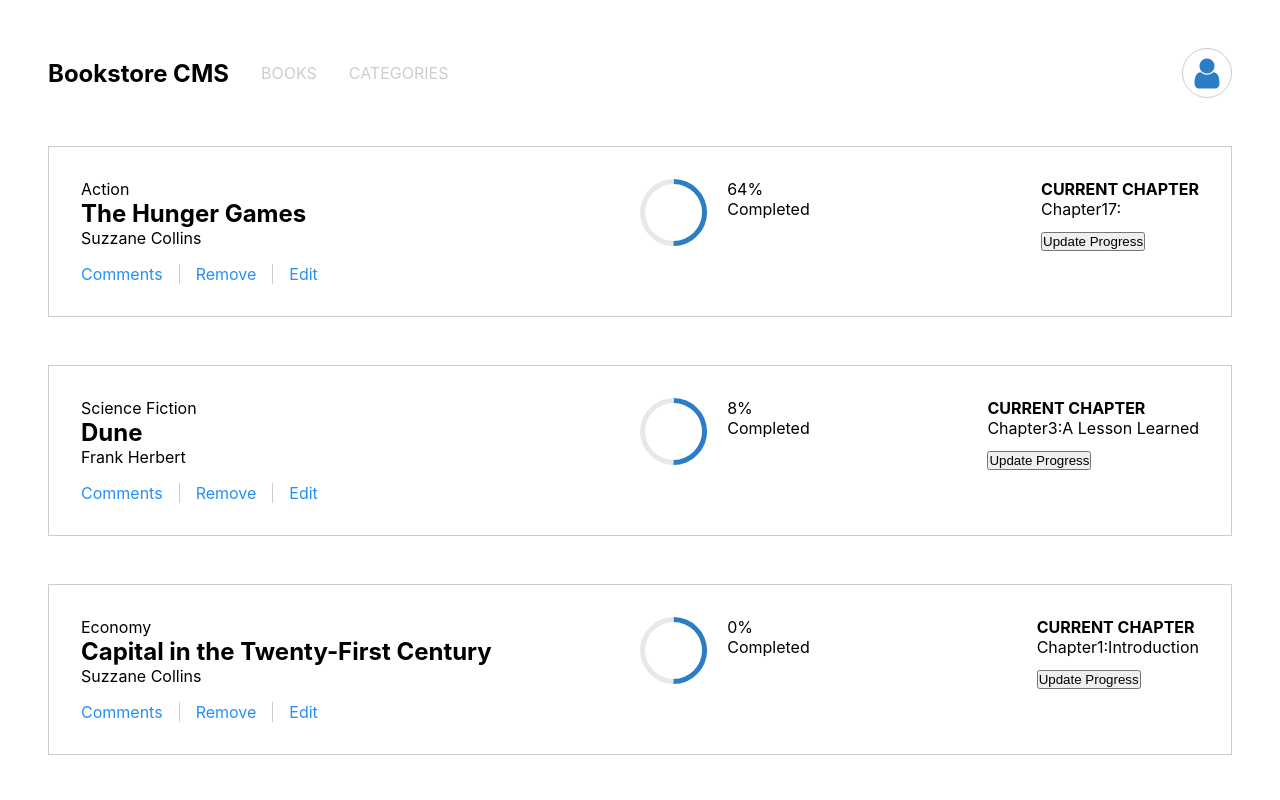
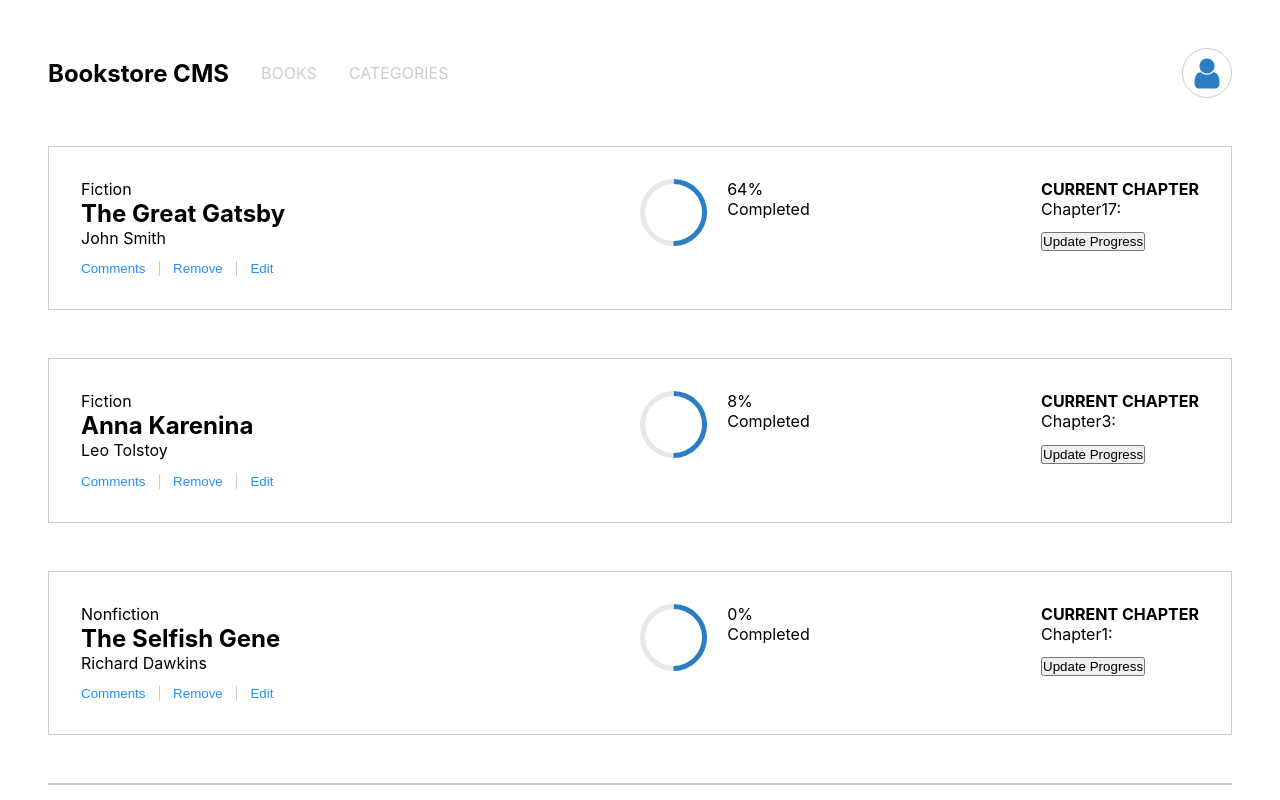
Before and after one commit to lenkon/bookstore, a React (Create React App) app: page /books in a window 1280 px wide. Shown: the top 800 px of the page. Built offline with nearby package versions, Linux system fonts and the light colour scheme.

Commit message:
Use redux in the react components

```diff
--- a/package.json
+++ b/package.json
@@ -18,6 +18,7 @@
     "react-redux": "^8.0.5",
     "react-router-dom": "^6.8.2",
     "react-scripts": "5.0.1",
+    "uuid": "^9.0.0",
     "web-vitals": "^2.1.4"
   },
   "scripts": {
--- a/src/App.css
+++ b/src/App.css
@@ -107,18 +107,21 @@ form input[type=text] {
   width: 50%;
 }
 
-.interactions li {
+.interactions li button {
+  cursor: pointer;
+  border: none;
   color: var(--blue);
+  background-color: #fff;
   margin-top: 1em;
   padding-right: 1em;
 }
 
-.interactions li:nth-of-type(2n) {
+.interactions li:nth-of-type(2n) button {
   border-left: 1px solid var(--gray);
   border-right: 1px solid var(--gray);
 }
 
-.interactions li:nth-of-type(2n),
-.interactions li:last-child {
+.interactions li:nth-of-type(2n) button,
+.interactions li:last-child button {
   padding: 0 1em;
 }
--- a/src/components/Book.js
+++ b/src/components/Book.js
@@ -2,16 +2,10 @@ import React from 'react';
 import PropTypes from 'prop-types';
 import Interactions from './Interactions';
 
-class Book extends React.Component {
-  constructor(props) {
-    super(props);
-    this.state = {};
-  }
-
-  render() {
-    const { book } = this.props;
+const Book = (props) => {
+  const { book } = props;
   const {
-      title, author, completed, presentChapter, category,
+    title, author, completed, presentChapter, category, itemId,
   } = book;
   const { chapter, chapterTitle } = presentChapter;
   return (
@@ -22,7 +16,7 @@ class Book extends React.Component {
           <li><h2>{title}</h2></li>
           <li>{author}</li>
         </ul>
-          <Interactions />
+        <Interactions itemId={itemId} />
       </div>
       <div className="display-flex space-between book-card-details">
         <div className="display-flex">
@@ -49,8 +43,8 @@ class Book extends React.Component {
       </div>
     </li>
   );
-  }
-}
+  // }
+};
 
 Book.propTypes = {
   book: PropTypes.instanceOf(Object).isRequired,
@@ -61,6 +55,7 @@ Book.propTypes = {
   completed: PropTypes.number.isRequired,
   presentChapter: PropTypes.number.isRequired,
   category: PropTypes.string.isRequired,
+  itemId: PropTypes.string.isRequired,
 };
 
 export default Book;
--- a/src/components/BooksDetails.js
+++ b/src/components/BooksDetails.js
@@ -1,55 +1,16 @@
 import React from 'react';
+import { useSelector } from 'react-redux';
 import BookList from './BookList';
 import Form from './Form';
 
-class BooksDetails extends React.Component {
-  constructor(props) {
-    super(props);
-    this.state = {
-      books: [
-        {
-          id: 1,
-          comments: [],
-          completed: 64,
-          category: 'Action',
-          title: 'The Hunger Games',
-          author: 'Suzzane Collins',
-          chapters: 28,
-          presentChapter: { chapter: 17, chapterTitle: '' },
-        },
-        {
-          id: 2,
-          comments: [],
-          completed: 8,
-          category: 'Science Fiction',
-          title: 'Dune',
-          author: 'Frank Herbert',
-          chapters: 50,
-          presentChapter: { chapter: 3, chapterTitle: 'A Lesson Learned' },
-        },
-        {
-          id: 3,
-          comments: [],
-          completed: 0,
-          category: 'Economy',
-          title: 'Capital in the Twenty-First Century',
-          author: 'Suzzane Collins',
-          chapters: 15,
-          presentChapter: { chapter: 1, chapterTitle: 'Introduction' },
-        },
-      ],
-    };
-  }
-
-  render() {
-    const { books } = this.state;
+const BooksDetails = () => {
+  const books = useSelector((state) => state.books);
   return (
     <div>
       <BookList books={books} />
       <Form />
     </div>
   );
-  }
-}
+};
 
 export default BooksDetails;
--- a/src/components/Categories.js
+++ b/src/components/Categories.js
@@ -1,9 +1,17 @@
 import React from 'react';
+import { useDispatch, useSelector } from 'react-redux';
+import { categoryCheckStatus } from '../redux/categories/categoriesSlice';
 
-const Categories = () => (
-  <div className="book-card m-3 display-flex">
-    <button type="button">Check Status</button>
-  </div>
-);
+const Categories = () => {
+  const category = useSelector((state) => state.category);
+  const dispatch = useDispatch();
+
+  return (
+    <div className="book-card m-3 display-flex">
+      <button type="button" onClick={() => { dispatch(categoryCheckStatus()); }}>Check Status</button>
+      <div className="p-1">{category}</div>
+    </div>
+  );
+};
 
 export default Categories;
--- a/src/components/Form.js
+++ b/src/components/Form.js
@@ -1,23 +1,42 @@
-import React from 'react';
+import React, { useState } from 'react';
+import { v4 as uuidv4 } from 'uuid';
+import { useDispatch } from 'react-redux';
+import { addBook } from '../redux/books/booksSlice';
 
-class Form extends React.Component {
-  constructor(props) {
-    super(props);
-    this.state = {};
+const Form = () => {
+  const [title, setTitle] = useState('');
+  const [author, setAuthor] = useState('');
+  const dispatch = useDispatch();
+
+  const addBookHandler = (event) => {
+    event.preventDefault();
+
+    if (title !== '' && author !== '') {
+      dispatch(addBook({
+        itemId: uuidv4(),
+        cat: 'Miscellaneous',
+        title,
+        author,
+        chapters: 18,
+        presentChapter: {},
+        progress: 0,
+        comments: [],
+      }));
     }
+    setAuthor('');
+    setTitle('');
+  };
 
-  render() {
   return (
     <div className="m-3">
-        <h2 className="form-title">Add NEW BOOK</h2>
+      <h2 className="form-title">ADD NEW BOOK</h2>
       <form className="book-card display-flex form-container">
-          <input className="p-1" type="text" name="title" placeholder="Book title" />
-          <input className="p-1" type="text" name="author" placeholder="Book author" />
-          <input className="p-1 button" type="submit" value="Add Book" />
+        <input className="p-1" type="text" name="title" placeholder="Book title" value={title} onChange={(e) => setTitle(e.target.value)} />
+        <input className="p-1" type="text" name="author" placeholder="Book author" value={author} onChange={(e) => setAuthor(e.target.value)} />
+        <input className="p-1 button" type="submit" value="Add Book" onClick={addBookHandler} />
       </form>
     </div>
   );
-  }
-}
+};
 
 export default Form;
--- a/src/components/Interactions.js
+++ b/src/components/Interactions.js
@@ -1,20 +1,39 @@
 import React from 'react';
+import PropTypes from 'prop-types';
+import { useDispatch } from 'react-redux';
+import { removeBook } from '../redux/books/booksSlice';
 
-class Interactions extends React.Component {
-  constructor(props) {
-    super(props);
-    this.state = {};
-  }
+const Interactions = (props) => {
+  const dispatch = useDispatch();
+  const { itemId } = props;
 
-  render() {
-    return (
-      <ul className="interactions display-flex">
-        <li>Comments</li>
-        <li>Remove</li>
-        <li>Edit</li>
-      </ul>
-    );
-  }
-}
+  const removeHandler = (itemId) => {
+    dispatch(removeBook(itemId));
+  };
+
+  return (
+    <ul className="interactions display-flex">
+      <li>
+        <button type="button">
+          Comments
+        </button>
+      </li>
+      <li>
+        <button type="button" onClick={() => { removeHandler(itemId); }}>
+          Remove
+        </button>
+      </li>
+      <li>
+        <button type="button">
+          Edit
+        </button>
+      </li>
+    </ul>
+  );
+};
+
+Interactions.propTypes = {
+  itemId: PropTypes.string.isRequired,
+};
 
 export default Interactions;
--- a/src/redux/books/booksSlice.js
+++ b/src/redux/books/booksSlice.js
@@ -1,22 +1,53 @@
 const ADD_BOOK = 'bookstore/ADD-BOOK';
 const REMOVE_BOOK = 'bookstore/REMOVE-BOOK';
 
-const books = [];
+const books = [
+  {
+    itemId: 'item1',
+    comments: [],
+    completed: 64,
+    category: 'Fiction',
+    title: 'The Great Gatsby',
+    author: 'John Smith',
+    chapters: 28,
+    presentChapter: { chapter: 17, chapterTitle: '' },
+  },
+  {
+    itemId: 'item2',
+    comments: [],
+    completed: 8,
+    category: 'Fiction',
+    title: 'Anna Karenina',
+    author: 'Leo Tolstoy',
+    chapters: 50,
+    presentChapter: { chapter: 3, chapterTitle: '' },
+  },
+  {
+    itemId: 'item3',
+    comments: [],
+    completed: 0,
+    category: 'Nonfiction',
+    title: 'The Selfish Gene',
+    author: 'Richard Dawkins',
+    chapters: 15,
+    presentChapter: { chapter: 1, chapterTitle: '' },
+  },
+];
 
 export const addBook = (book) => ({
   type: ADD_BOOK, book,
 });
 
-export const removeBook = (id) => ({
-  type: REMOVE_BOOK, id,
+export const removeBook = (itemId) => ({
+  type: REMOVE_BOOK, itemId,
 });
 
 const bookReducer = (state = books, action = {}) => {
   switch (action.type) {
     case ADD_BOOK:
-      return [...books, action.book];
+      return [...state, action.book];
     case REMOVE_BOOK:
-      return state.filter((book) => book.id !== action.id);
+      return state.filter((book) => book.itemId !== action.itemId);
     default:
       return state;
   }
```
Also changed, not shown: 1 other file (tests, documents, lock files or other folders). Lines whose indentation alone changed are shown as unchanged.
